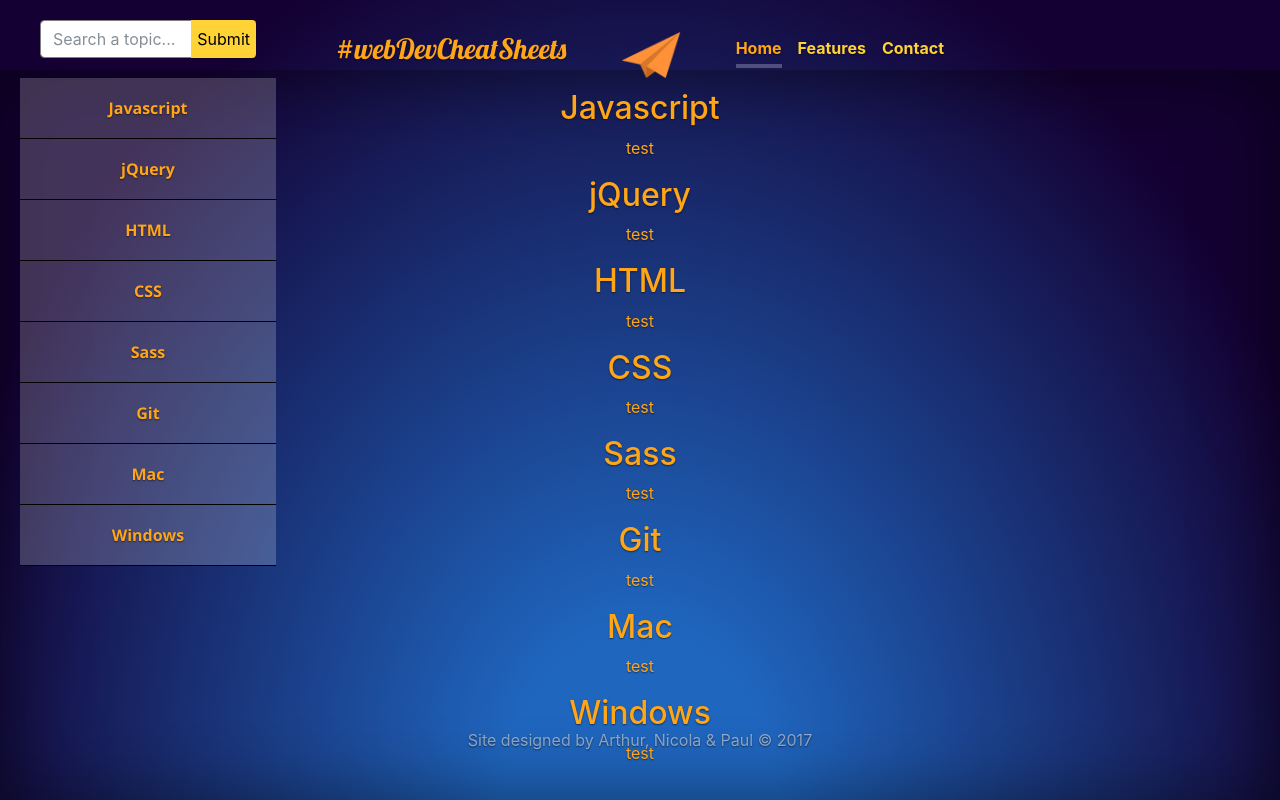
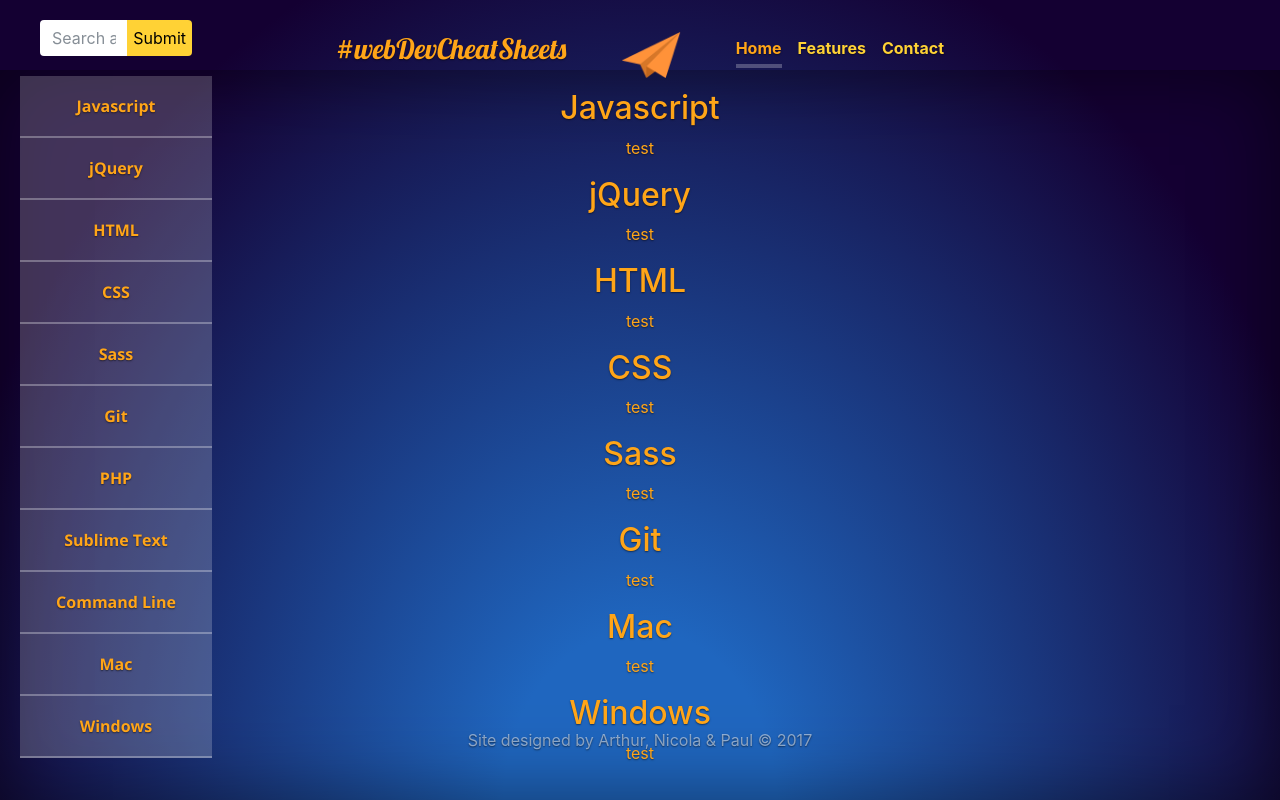
Before and after one commit to arthurg90/cheat-sheet-site, a website: page index.html in a window 1280 px wide. Drawn offline with nearby package versions, Linux system fonts and the light colour scheme.

Commit message:
changes to sidenav

```diff
--- a/index.html
+++ b/index.html
@@ -41,6 +41,15 @@
 			                </li>
 			                <li>
 			                    <a href="#">Git</a>
+			                </li>
+			                <li>
+			                    <a href="#">PHP</a>
+			                </li>
+			                <li>
+			                    <a href="#">Sublime Text</a>
+			                </li>
+			                <li>
+			                    <a href="#">Command Line</a>
 			                </li>
 			                <li>
 			                    <a href="#">Mac</a>
--- a/scss/customisations.scss
+++ b/scss/customisations.scss
@@ -176,7 +176,7 @@
 .sidebar-nav {
   position: absolute;
   top: 0;
-  width: 20%;
+  width: 15%;
   margin: 0 0 0 20px;
   padding: 0;
   list-style: none;
@@ -193,7 +193,7 @@
   color: #ffa518;
   font-family: 'Open Sans', sans-serif;
   background: rgba(255, 255, 255, 0.2);
-  border-bottom: 1px solid black;
+  border-bottom: 2px solid rgba(255, 255, 255, 0.3);
 }
 
 .sidebar-nav li a:hover {
@@ -239,13 +239,13 @@
 .btn-default:hover {
   font-size: 16px;
   padding: 5px;
-  background-color: white;
+  background-color: #ff9239;
 }
 
 
 .form-control {
   background-color: white;
-  border-color: grey;
+  border: none;
 }
 
 //site logo
```
Also changed, not shown: css/styles.css, css/styles.min.css.
